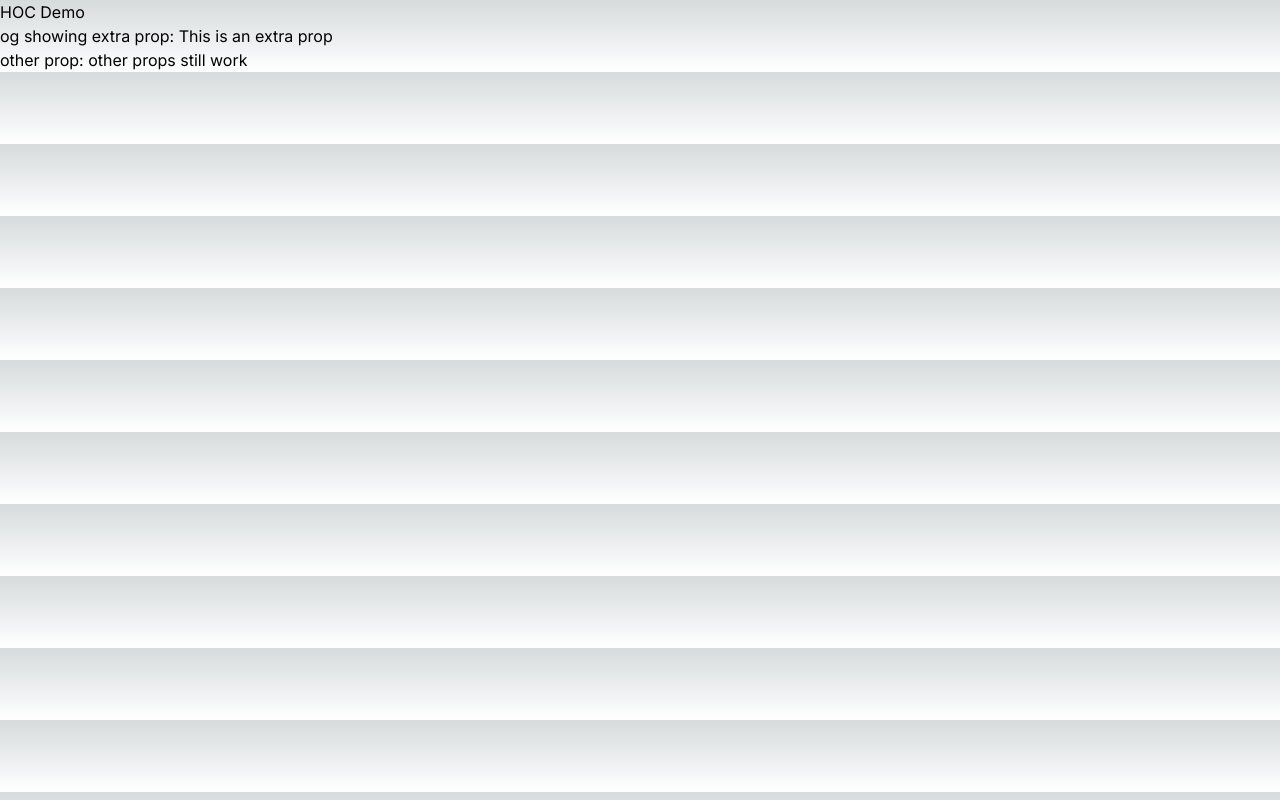
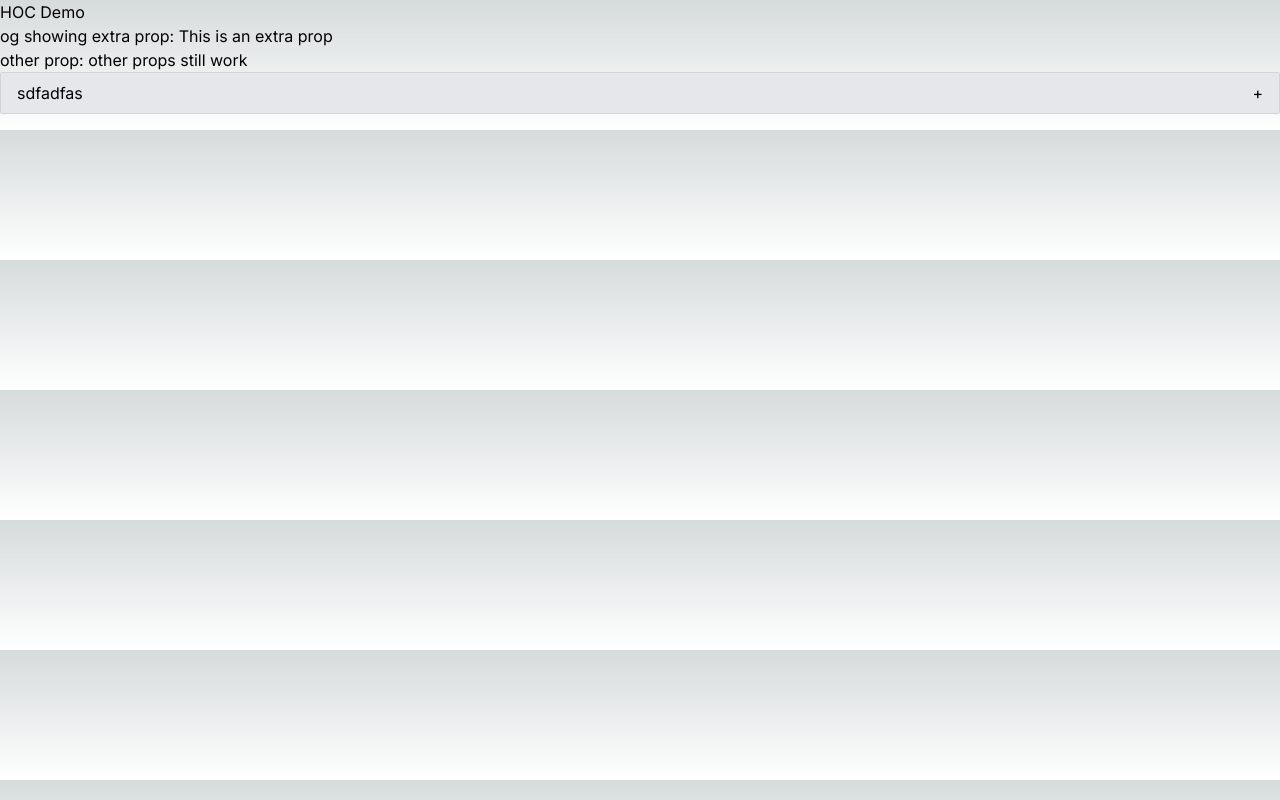
Before and after one commit to ethansnow2012/ethan_mono, a Next.js app in the folder packages/react_next_practice/: page /hocDemo in a window 1280 px wide. Built offline with nearby package versions, Linux system fonts and the light colour scheme.

Commit message:
feat: hoc case 2

```diff
--- a/packages/react_next_practice/src/app/hocDemo/page.tsx
+++ b/packages/react_next_practice/src/app/hocDemo/page.tsx
@@ -1,12 +1,23 @@
 
 import React from 'react';
 import WrappedWithExtraProp from '@/hoc/wrapped/wrappedWithExtraProp';
+import WrappedCollapseWrapper from '@/hoc/wrapped/wrappedCollapseWrapper';
 
 const Page: React.FC = () => {
   return (
     <div>
       <h1>HOC Demo</h1>
-      <WrappedWithExtraProp otherProp={'other props still work'}/>
+      <div>
+        <WrappedWithExtraProp otherProp={'other props still work'}/>
+      </div>
+      <div>
+      <WrappedCollapseWrapper title={'sdfadfas'} >
+        <div>conte
+            sdfadsfdasfas
+            sdfasf
+            dsfasdfnt</div>
+      </WrappedCollapseWrapper>
+      </div>
     </div>
   );
 };
--- /dev/null
+++ b/packages/react_next_practice/src/components/hocCollapseWrapper.tsx
@@ -0,0 +1,81 @@
+"use client"
+import React, {
+    FC,
+    ButtonHTMLAttributes,
+    useState,
+    useRef,
+    useEffect,
+  } from "react";
+
+  interface CollapseWrapperProps extends ButtonHTMLAttributes<HTMLButtonElement> {
+    title: string;
+    isEditMode?: boolean;
+    children: React.ReactNode;
+    isOpen: boolean;
+    onTitleChange?: (value: string) => void;
+    onToggleCollapse: () => void;
+  }
+
+  const CollapseWrapper: FC<CollapseWrapperProps> = ({
+    title,
+    children,
+    isEditMode,
+    isOpen,
+    onTitleChange,
+    onToggleCollapse,
+  }: CollapseWrapperProps) => {
+    const [contentHeight, setContentHeight] = useState(0);
+    const contentRef = useRef<HTMLDivElement>(null);
+
+    useEffect(() => {
+      if (contentRef.current) {
+        setContentHeight(isOpen ? contentRef.current.scrollHeight : 0);
+      }
+    }, [isOpen, children]);
+
+    return (
+      <div className="mb-4 overflow-hidden rounded-sm border border-gray-300">
+        <div
+          className={`focus:border-blue-300 collapse-title flex w-full cursor-pointer items-center justify-between bg-gray-200 px-4 py-2 text-left focus:outline-none focus:ring ${
+            isOpen ? "is-open" : ""
+          }`}
+          onClick={onToggleCollapse}
+        >
+          {isEditMode ? (
+            <div>
+              <input
+                type="text"
+                className="focus:border-blue-500 ml-0 flex-1 border-b bg-transparent border-gray-500 px-2 pt-0.5 focus:outline-none"
+                placeholder="標題"
+                value={title}
+                onChange={(ev) => onTitleChange && onTitleChange(ev.target.value)}
+              />
+            </div>
+          ) : (
+            <div>{title}</div>
+          )}
+        </div>
+        <div
+          ref={contentRef}
+          style={{ height: `${contentHeight}px` }}
+          className="transition-height overflow-hidden bg-white duration-500 ease-out"
+        >
+          <div className="p-4">{children}</div>
+        </div>
+        <style jsx>{`
+          .collapse-title::after {
+            content: "+";
+            display: inline-block;
+            line-height: 0;
+          }
+          .collapse-title.is-open::after {
+            font-size: 1.3rem;
+            content: "-";
+            display: inline-block;
+          }
+        `}</style>
+      </div>
+    );
+  };
+
+export default CollapseWrapper;
--- /dev/null
+++ b/packages/react_next_practice/src/hoc/withToggleCollapse.tsx
@@ -0,0 +1,28 @@
+import React, { useState, FC } from 'react';
+
+interface WithToggleProps {
+  isOpen?: boolean;
+  onToggleCollapse?: () => void;
+}
+
+const withToggle = <P extends object>(Component: React.ComponentType<P>) => {
+  const WithToggle: FC<Omit<P, keyof WithToggleProps>> = (props) => {
+    const [isOpen, setIsOpen] = useState(false);
+
+    const handleToggleCollapse = () => {
+      setIsOpen(!isOpen);
+    };
+
+    return (
+      <Component
+        {...(props as P)}
+        isOpen={isOpen}
+        onToggleCollapse={handleToggleCollapse}
+      />
+    );
+  };
+
+  return WithToggle;
+};
+
+export default withToggle;
--- /dev/null
+++ b/packages/react_next_practice/src/hoc/wrapped/wrappedCollapseWrapper.tsx
@@ -0,0 +1,7 @@
+"use client"
+import HocCollapseWrapper from '@/components/hocCollapseWrapper';
+import withToggleCollapse from '@/hoc/withToggleCollapse';
+
+const WrappedCollapseWrapper = withToggleCollapse(HocCollapseWrapper);
+
+export default WrappedCollapseWrapper;
```
